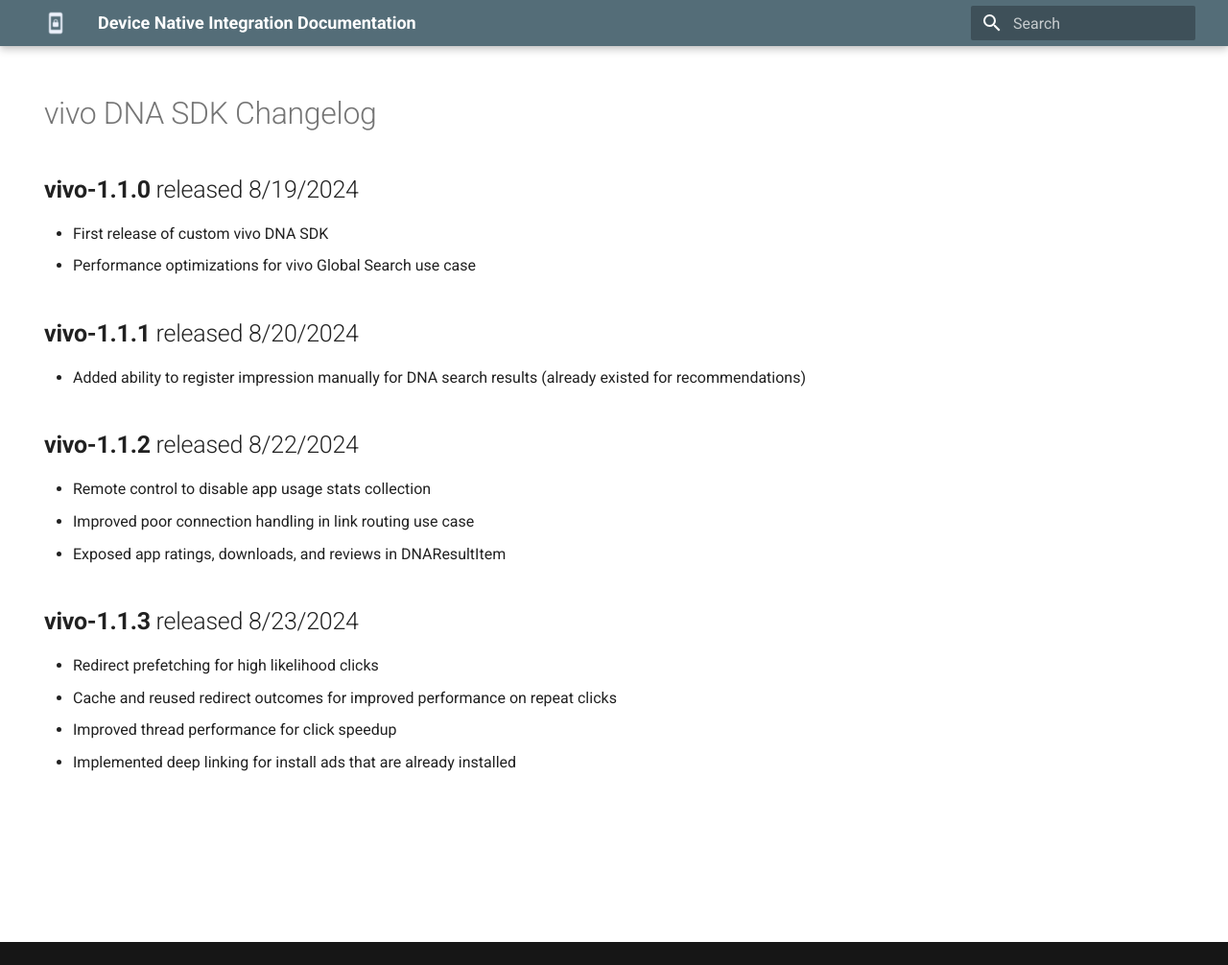
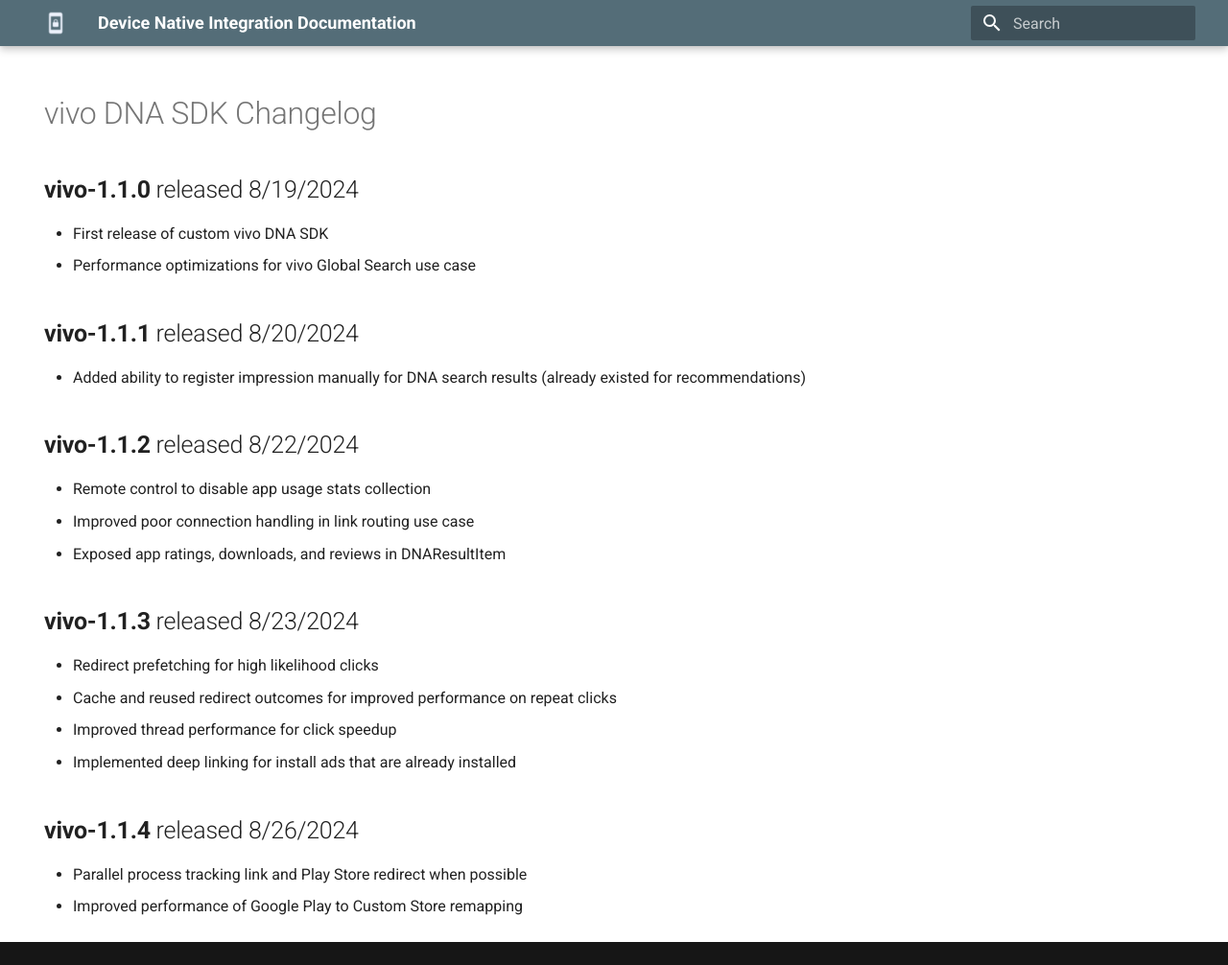
Before and after one commit to Device-Native/website, an MkDocs documentation site: the page built from docs/vivo-sdk-changelog.md, in a window 1280 px wide and 1006 px high. Shown: the whole window at 96% size. Built offline with MkDocs 1.6.1 and Material for MkDocs 9.7.7, drawn with Linux system fonts in a browser that asks for light colours.

Commit message:
release 1.1.4

```diff
--- a/docs/vivo-sdk-changelog.md
+++ b/docs/vivo-sdk-changelog.md
@@ -27,3 +27,8 @@
 - Cache and reused redirect outcomes for improved performance on repeat clicks
 - Improved thread performance for click speedup
 - Implemented deep linking for install ads that are already installed
+
+## **vivo-1.1.4** released 8/26/2024
+
+- Parallel process tracking link and Play Store redirect when possible
+- Improved performance of Google Play to Custom Store remapping
```
Also changed, not shown: docs/vivo-global-search.md (+4 -4 lines).
